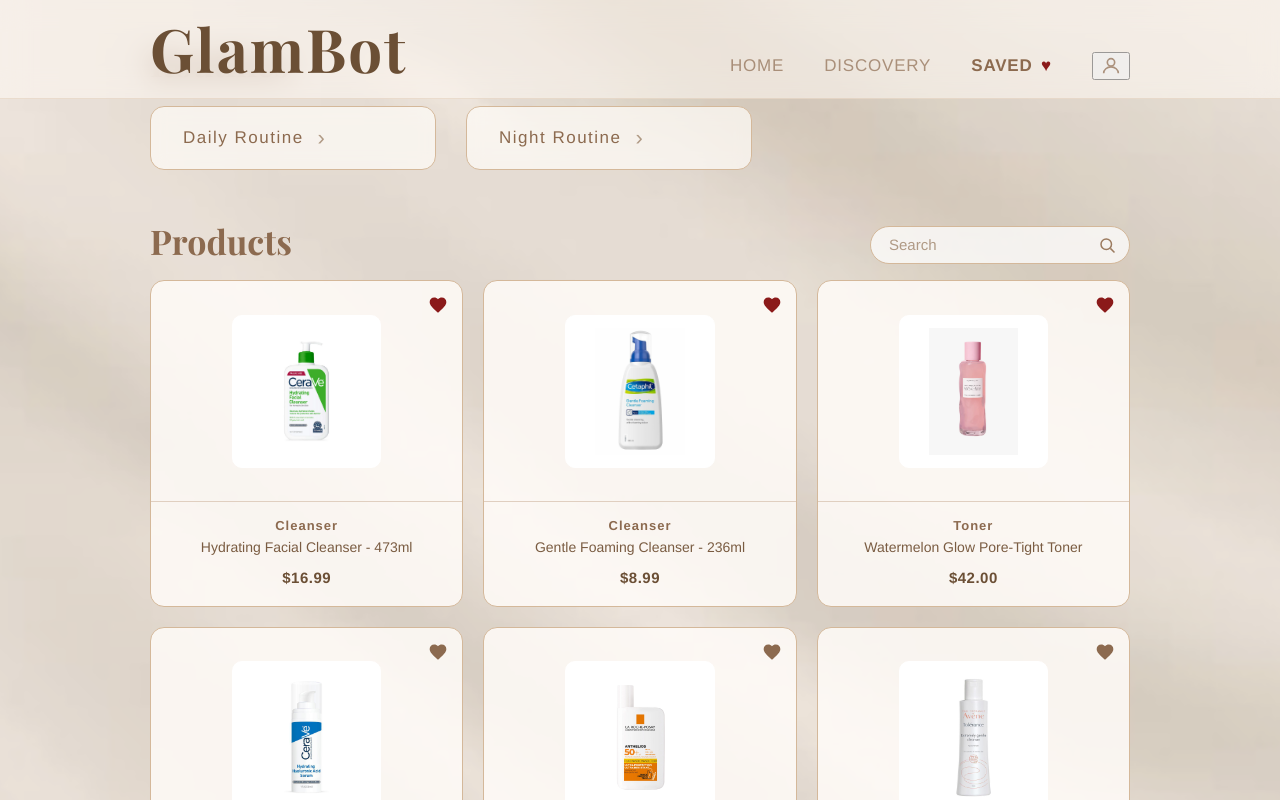
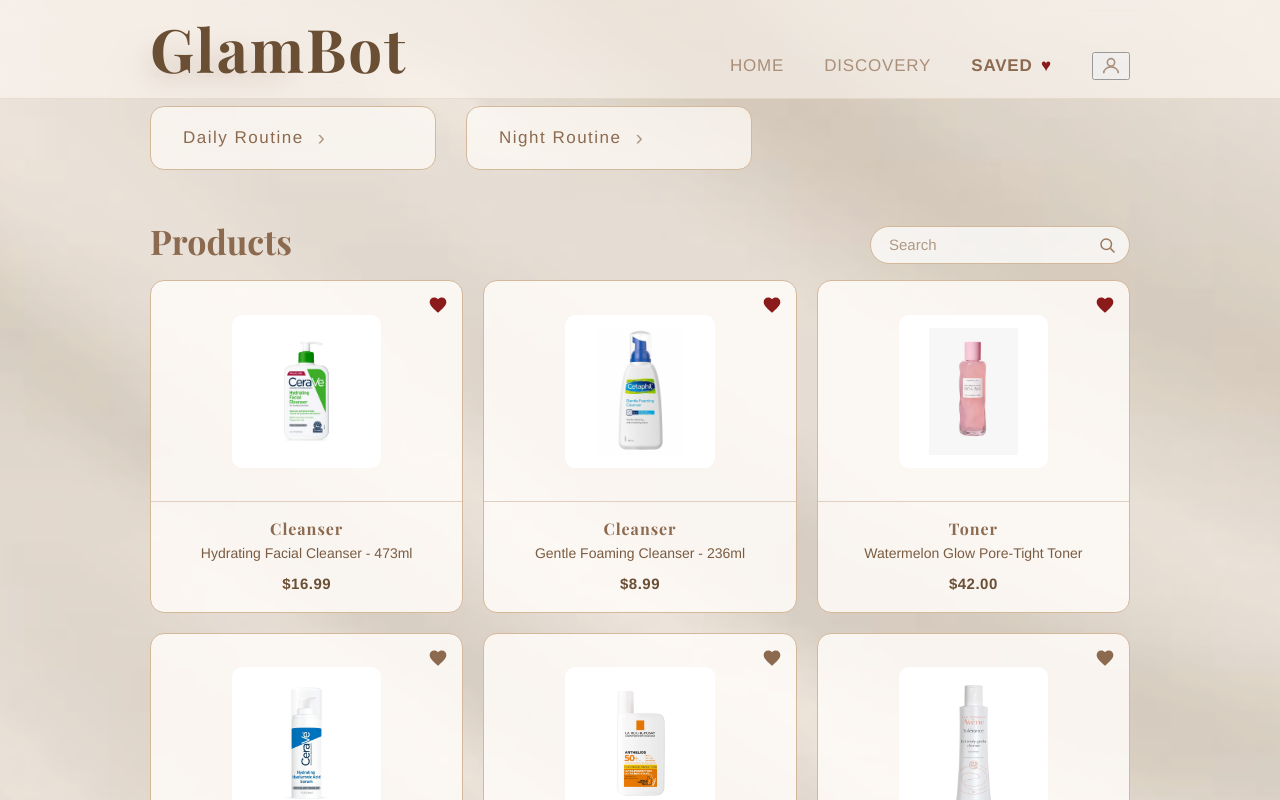
Before and after one commit to aaashyl/GlamBot-UniHack-2026, a React (Create React App) app in the folder my-app/: page /SavedPage in a window 1280 px wide. Shown: the top 800 px of the page. Built offline with nearby package versions, Linux system fonts and the light colour scheme.

Commit message:
chaneg title font to playfair

```diff
--- a/my-app/src/components/SavedProductsPage/SavedPage.css
+++ b/my-app/src/components/SavedProductsPage/SavedPage.css
@@ -261,7 +261,8 @@
 }
 
 .product-card-category {
-  font-size: 13px;
+  font-family: "Playfair Display", serif;
+  font-size: 16px;
   font-weight: 600;
   letter-spacing: 1px;
   color: #8c6a4f;
--- a/my-app/src/components/SurveyPage/SurveyPage.jsx
+++ b/my-app/src/components/SurveyPage/SurveyPage.jsx
@@ -1,8 +1,7 @@
 import { useState } from "react";
 import "./SurveyPage.css";
 import background from "../../assets/background.jpg";
-import { useNavigate } from 'react-router-dom';
-
+import { Link } from "react-router-dom";
 
 
 const surveyQuestions = [
@@ -86,7 +85,6 @@
 export default function SurveyPage({ onComplete }) {
   const [currentStep, setCurrentStep] = useState(0);
   const [answers, setAnswers] = useState({});
-  const navigate = useNavigate();
 
   const question = surveyQuestions[currentStep];
   const isMulti = question?.type === "multi-grid";
@@ -127,7 +125,6 @@
   const handleComplete = () => {
     if (!canProceed) return;
     if (onComplete) onComplete(answers);
-    navigate('/home');
   };
 
   return (
@@ -192,6 +189,7 @@
         {/* FOOTER */}
         <div className="survey-footer">
           {isLast ? (
+            <Link to="/HomePage">
             <button
               className={`next-button ${!canProceed ? "disabled" : ""}`}
               onClick={handleComplete}
@@ -199,6 +197,7 @@
             >
               Complete Survey →
             </button>
+          </Link>
           ) : (
             <button
               className={`next-button ${!canProceed ? "disabled" : ""}`}
```
